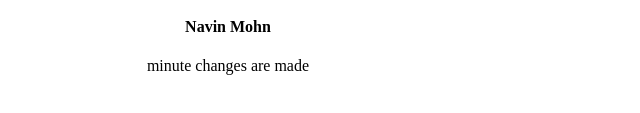
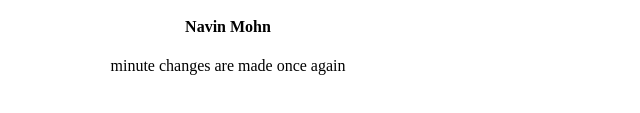
Before and after one commit to BPSah-50/Naveen-13-07-2022, a plain HTML site: page index.html in a window 1280 px wide. Shown: the part 325-438 px from the top of the page, without its empty margins (0-640 px from the left). Drawn offline with Linux system fonts and the light colour scheme.

Commit message:
commit to check pull operation

```diff
--- a/index.html
+++ b/index.html
@@ -33,7 +33,7 @@
       <h2>Ravita</h2>
       <h3>Manju sah</h3>
       <h4>Navin Mohn</h4>
-      <p>minute changes are made</p>
+      <p>minute changes are made once again</p>
    </div>
   </body>
 </html>
```
